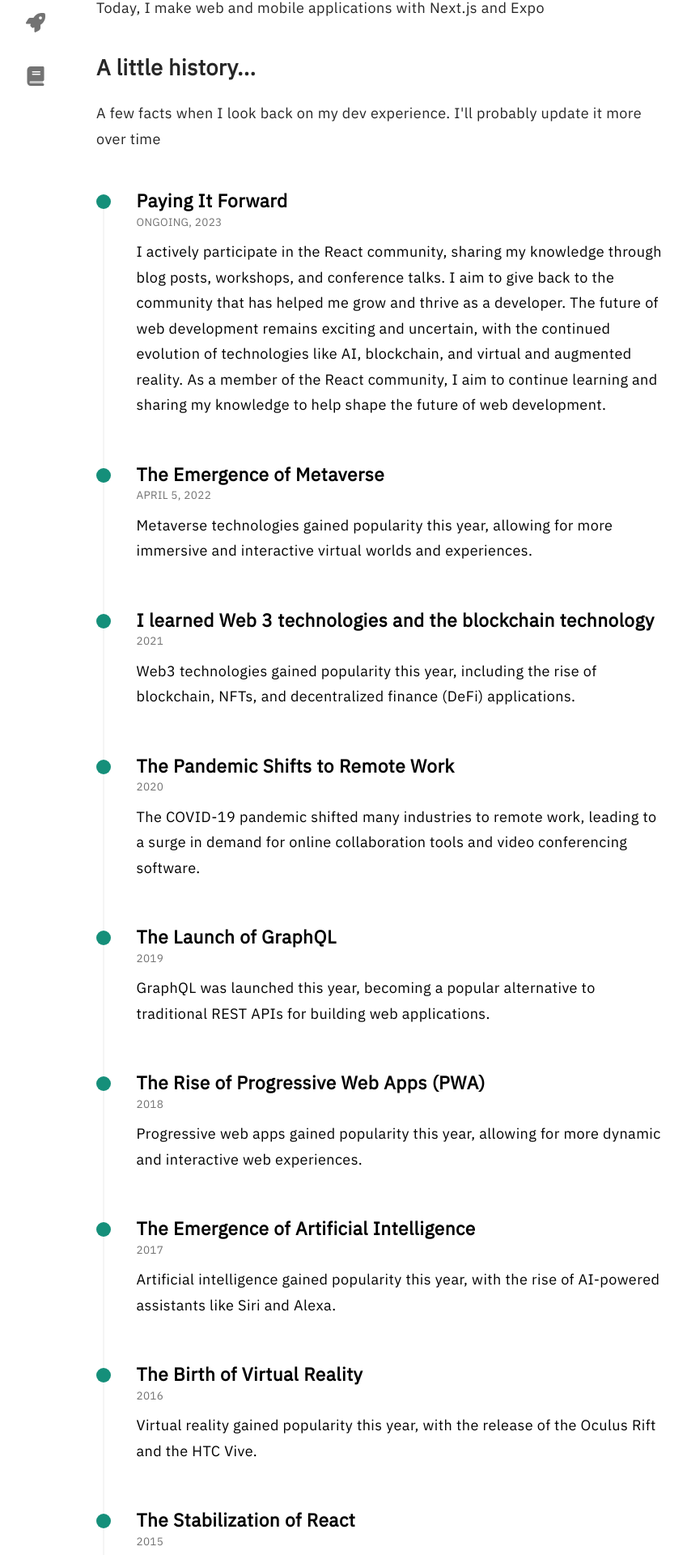
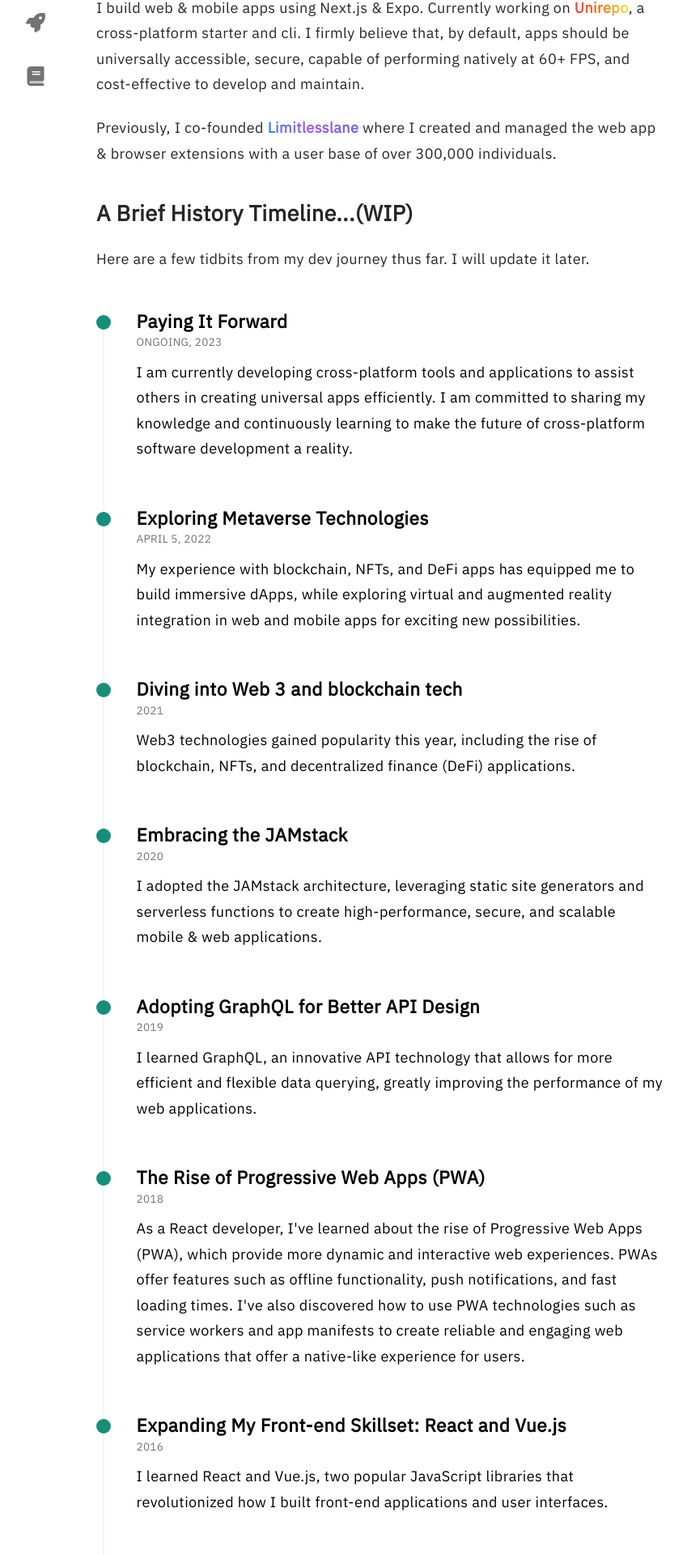
Before and after one commit to wibb36/wibb.me, a Next.js app: page /dev in a window 1280 px wide. Shown: the part 360-2280 px from the top of the page at 81% size, without its empty margins (167-1016 px from the left). Built offline with nearby package versions, Linux system fonts and the light colour scheme.

Commit message:
update content for my dev experience

```diff
--- a/app/dev/page.tsx
+++ b/app/dev/page.tsx
@@ -1,6 +1,7 @@
 import type { Metadata } from 'next';
+import Link from 'next/link'
+
 import { H1, Timeline } from '../../components';
-
 import timeline from './timeline';
 
 export const metadata: Metadata = {
@@ -17,11 +18,17 @@ export default function DeveloperPage() {
                     In a nutshell, I love building UIs and I'm a big fan of the React ecosystem. I value clean code and follow principals such as <a href="https://en.wikipedia.org/wiki/KISS_principle" rel="noopener noreferrer" target="_blank">KISS</a>, <a href="https://en.wikipedia.org/wiki/Don%27t_repeat_yourself" rel="noopener noreferrer" target="_blank">DRY</a>, and <a href="https://en.wikipedia.org/wiki/You_aren%27t_gonna_need_it#:~:text=%22You%20aren't%20gonna%20need,add%20functionality%20until%20deemed%20necessary." rel="noopener noreferrer" target="_blank">YAGNI</a>. I like type-system, tests before builds, lints before commits, and mostly continuous integration (CI/CD). Code correctness and uniformity save sprints.
                 </h2>
 
-                <p className="my-5 text-neutral-800 dark:text-neutral-200">Today, I make web and mobile applications with Next.js and Expo</p>
+                <p className="my-5 text-neutral-800 dark:text-neutral-200">
+                    I build web & mobile apps using Next.js & Expo. Currently working on <Link href="/projects/unirepo" className="bg-clip-text bg-gradient-to-r from-red-500 via-orange-500 to-yellow-300 font-extrabold text-transparent"><b>Unirepo</b></Link>, a cross-platform starter and cli. I firmly believe that, by default, apps should be universally accessible, secure, capable of performing natively at 60+ FPS, and cost-effective to develop and maintain.
+                </p>
+
+                <p className="my-5 text-neutral-800 dark:text-neutral-200">
+                    Previously, I co-founded <a href="https://limitlesslane.com/" target="_blank" className="bg-clip-text bg-gradient-to-r from-blue-500 via-purple-500 to-indigo-500 font-extrabold text-transparent"><b>Limitlesslane</b></a> where I created and managed the web app & browser extensions with a user base of over 300,000 individuals.
+                </p>
 
                 <div className="flex flex-col space-y-4 mt-8">
-                    <h3 className="my-1 max-w-[702px] font-extrabold text-xl md:text-2xl text-neutral-800 dark:text-neutral-200">A little history...</h3>
-                    <p className="my-5 text-neutral-800 dark:text-neutral-200">A few facts when I look back on my dev experience. I'll probably update it more over time</p>
+                    <h3 className="my-1 max-w-[702px] font-extrabold text-xl md:text-2xl text-neutral-800 dark:text-neutral-200">A Brief History Timeline...(WIP)</h3>
+                    <p className="my-5 text-neutral-800 dark:text-neutral-200">Here are a few tidbits from my dev journey thus far. I will update it later.</p>
                 </div>
 
 
--- a/app/dev/timeline.tsx
+++ b/app/dev/timeline.tsx
@@ -5,154 +5,149 @@ const timeline = [
         description: "In the beginning, I was just a curious kid who was fascinated with computers. I still remember the excitement of my dad bringing home our first computer ever - an IBM - in 1993. I spent hours a day tinkering with it, playing games, and exploring the different programs. I was hooked."
     },
     {
-        title: "I learned HTML",
-        time: "Sometime, 1994",
-        description: "I learned HTML. In the beginning, I was just a curious kid who was fascinated with computers."
+        title: "Introduction to HTML",
+        time: "1994 - 1995",
+        description: "The year 1995 marks the birth of the World Wide Web (WWW), which forever changed the way we communicate and share information. I was first introduced to HTML by my father's friend, who happened to be a student at La Sorbonne University in Paris. His passion for technology and software development was contagious, and he played a significant role in sparking my interest in the field. As I began to learn HTML, I became fascinated with the power of code to create and shape the digital world, setting me on the path to becoming a software developer."
     },
     {
-        title: "The World Wide Web",
-        time: "1995",
-        description: "This year marks the birth of the World Wide Web, which forever changed the way we communicate and share information."
+        title: "Discovering the Power of CSS",
+        time: "Sometime, 1996",
+        description: "Before CSS, I wrote inline styles in HTML, leading to cluttered code. Learning CSS allowed me to separate presentation from content, resulting in cleaner, more organized code. This newfound control over website appearance improved my designs and simplified maintenance, elevating my web development skills."
     },
+    // {
+    //     title: "The Rise of Search Engines",
+    //     time: "1997",
+    //     description: "The Rise of Search Engines: This year, search engines like AltaVista and Yahoo! gained popularity, making it easier to find information on the internet."
+    // },
+    // {
+    //     title: "The Birth of Google",
+    //     time: "1998",
+    //     description: "Google was founded in September of this year, and it quickly became one of the most popular search engines on the internet."
+    // },
+    // {
+    //     title: "The Dot-Com Boom",
+    //     time: "1999",
+    //     description: "This year marked the height of the dot-com boom, as investors poured billions of dollars into internet startups."
+    // },
+    // {
+    //     title: "The Dot-Com Bust",
+    //     time: "2000",
+    //     description: "The dot-com bubble burst, leading to a recession in the tech industry that lasted for several years."
+    // },
+    // {
+    //     title: "The Launch of Wikipedia",
+    //     time: "2001",
+    //     description: "Wikipedia was launched this year, forever changing the way we access and share information on the internet."
+    // },
     {
-        title: "I learned CSS",
-        time: "Sometime, 1996",
-        description: "which allowed me to take my web design skills to the next level and create more visually appealing websites."
+        title: "Exploring JavaScript",
+        time: "2002",
+        description: "I began learning JavaScript, opening up new possibilities for creating interactive and dynamic web experiences. It was also the year where Blogging gained popularity, with many individuals and businesses using blogs as a way to share their thoughts and ideas online."
     },
-    {
-        title: "The Rise of Search Engines",
-        time: "1997",
-        description: "The Rise of Search Engines: This year, search engines like AltaVista and Yahoo! gained popularity, making it easier to find information on the internet."
-    },
-    {
-        title: "The Birth of Google",
-        time: "1998",
-        description: "Google was founded in September of this year, and it quickly became one of the most popular search engines on the internet."
-    },
-    {
-        title: "The Dot-Com Boom",
-        time: "1999",
-        description: "This year marked the height of the dot-com boom, as investors poured billions of dollars into internet startups."
-    },
-    {
-        title: "The Dot-Com Bust",
-        time: "2000",
-        description: "The dot-com bubble burst, leading to a recession in the tech industry that lasted for several years."
-    },
-    {
-        title: "The Launch of Wikipedia",
-        time: "2001",
-        description: "Wikipedia was launched this year, forever changing the way we access and share information on the internet."
-    },
-    {
-        title: "The Rise of Blogging",
-        time: "2002",
-        description: "Blogging gained popularity this year, with many individuals and businesses using blogs as a way to share their thoughts and ideas online."
-    },
-    {
-        title: "The Birth of WordPress",
-        time: "2003",
-        description: "WordPress was launched this year, becoming one of the most popular content management systems on the internet."
-    },
-    {
-        title: "The Rise of Social Media",
-        time: "2004",
-        description: "Facebook was founded this year, and it quickly became one of the most popular social media platforms on the internet."
-    },
-    {
-        title: "The Birth of YouTube",
-        time: "2005",
-        description: "YouTube was launched this year, forever changing the way we share and consume video content online."
-    },
+    // {
+    //     title: "The Birth of WordPress",
+    //     time: "2003",
+    //     description: "WordPress was launched this year, becoming one of the most popular content management systems on the internet."
+    // },
+    // {
+    //     title: "The Rise of Social Media",
+    //     time: "2004",
+    //     description: "Facebook was founded this year, and it quickly became one of the most popular social media platforms on the internet."
+    // },
+    // {
+    //     title: "The Birth of YouTube",
+    //     time: "2005",
+    //     description: "YouTube was launched this year, forever changing the way we share and consume video content online."
+    // },
     {
         title: "The Emergence of Web 2.0",
         time: "2006",
-        description: "Web 2.0 technologies gained popularity this year, allowing for more dynamic and interactive websites."
+        description: "Web 2.0 technologies revolutionized the internet, enabling more dynamic and interactive websites. As a developer, I embraced these technologies, learning Ajax, JavaScript libraries like jQuery, and server-side languages like PHP to create feature-rich web applications. The transition to Web 2.0 increased user expectations and required developers like me to adapt and enhance our skillsets."
     },
     {
         title: "The Launch of the first iPhone",
         time: "2007",
         description: "The iPhone was launched this year, forever changing the way we use mobile devices and access the internet."
     },
-    {
-        title: "The Birth of Airbnb & P2P Marketplaces",
-        time: "2008",
-        description: "Airbnb was founded this year, forever changing the way we travel and book accommodations."
-    },
-    {
-        title: "The Birth of Bitcoin",
-        time: "2009",
-        description: "Bitcoin was invented this year, introducing the world to the concept of decentralized digital currency."
-    },
+    // {
+    //     title: "The Birth of Airbnb & P2P Marketplaces",
+    //     time: "2008",
+    //     description: "Airbnb was founded this year, forever changing the way we travel and book accommodations."
+    // },
+    // {
+    //     title: "The Birth of Bitcoin",
+    //     time: "2009",
+    //     description: "Bitcoin was invented this year, introducing the world to the concept of decentralized digital currency."
+    // },
     {
         title: "The Rise of Mobile Apps",
         time: "2010",
-        description: "Mobile apps gained popularity this year, with the launch of the first iPad and the rise of the App Store."
+        description: "The launch of the first iPad and the rise of the App Store marked the beginning of the mobile app era. I quickly recognized the importance of mobile-first development, learning concepts of Objective-C and Java to build native iOS and Android apps. The idea of Mobile apps expanded my imagination and allowed me to create engaging, accessible experiences for users on various devices."
     },
     {
-        title: "The Birth of React",
-        time: "2011",
-        description: "React was first created by Jordan Walke, a software engineer at Facebook, in 2011."
+        title: "I launched Limitlesslane",
+        time: "Dec 25, 2011",
+        description: "I co-founded Limitlesslane, an online web-based password manager, and gained over 300,000 users. Running a tech startup taught me valuable lessons in building scalable software, ensuring high-quality code, and efficiently managing resources. I learned to monitor and optimize application performance, maintain security, and manage databases to provide seamless experiences for our users. Additionally, I discovered the importance of clear communication and collaboration within a development team to successfully deliver projects on time and within scope."
     },
     {
-        title: "I lunched Limitlesslane",
-        time: "Dec, 2012",
-        description: "Limitlesslane.com an online web based, password manager. I aquired over 300k users."
+        title: "Adopting Responsive Web Design",
+        time: "2012",
+        description: "Responsive web design became essential for developers to ensure websites were accessible on different devices and screen sizes. By incorporating responsive techniques, like fluid grids, flexible images, and CSS media queries, I was able to create adaptive layouts that provided an optimal viewing experience for users, regardless of their device."
     },
+    // {
+    //     title: "The Rise of React",
+    //     time: "2013",
+    //     description: "React was released as an open-source library in May 2013 and quickly gained popularity."
+    // },
+    // {
+    //     title: "The Emergence of AngularJS",
+    //     time: "2014",
+    //     description: "AngularJS gained popularity this year as a popular front-end development framework."
+    // },
+    // {
+    //     title: "The Stabilization of React",
+    //     time: "2015",
+    //     description: "React became stable with the release of version 1.0.0 in March 2015."
+    // },
     {
-        title: "The Rise of React",
-        time: "2013",
-        description: "React was released as an open-source library in May 2013 and quickly gained popularity."
+        title: "Expanding My Front-end Skillset: React and Vue.js",
+        time: "2016",
+        description: "I learned React and Vue.js, two popular JavaScript libraries that revolutionized how I built front-end applications and user interfaces."
     },
-    {
-        title: "The Emergence of AngularJS",
-        time: "2014",
-        description: "AngularJS gained popularity this year as a popular front-end development framework."
-    },
-    {
-        title: "The Stabilization of React",
-        time: "2015",
-        description: "React became stable with the release of version 1.0.0 in March 2015."
-    },
-    {
-        title: "The Birth of Virtual Reality",
-        time: "2016",
-        description: "Virtual reality gained popularity this year, with the release of the Oculus Rift and the HTC Vive."
-    },
-    {
-        title: "The Emergence of Artificial Intelligence",
-        time: "2017",
-        description: " Artificial intelligence gained popularity this year, with the rise of AI-powered assistants like Siri and Alexa."
-    },
+    // {
+    //     title: "The Emergence of Artificial Intelligence",
+    //     time: "2017",
+    //     description: " Artificial intelligence gained popularity this year, with the rise of AI-powered assistants like Siri and Alexa."
+    // },
     {
         title: "The Rise of Progressive Web Apps (PWA)",
         time: "2018",
-        description: "Progressive web apps gained popularity this year, allowing for more dynamic and interactive web experiences."
+        description: "As a React developer, I've learned about the rise of Progressive Web Apps (PWA), which provide more dynamic and interactive web experiences. PWAs offer features such as offline functionality, push notifications, and fast loading times. I've also discovered how to use PWA technologies such as service workers and app manifests to create reliable and engaging web applications that offer a native-like experience for users."
     },
     {
-        title: "The Launch of GraphQL",
+        title: "Adopting GraphQL for Better API Design",
         time: "2019",
-        description: "GraphQL was launched this year, becoming a popular alternative to traditional REST APIs for building web applications."
+        description: "I learned GraphQL, an innovative API technology that allows for more efficient and flexible data querying, greatly improving the performance of my web applications."
     },
     {
-        title: "The Pandemic Shifts to Remote Work",
+        title: "Embracing the JAMstack",
         time: "2020",
-        description: "The COVID-19 pandemic shifted many industries to remote work, leading to a surge in demand for online collaboration tools and video conferencing software."
+        description: "I adopted the JAMstack architecture, leveraging static site generators and serverless functions to create high-performance, secure, and scalable mobile & web applications."
     },
     {
-        title: "I learned Web 3 technologies and the blockchain technology",
+        title: "Diving into Web 3 and blockchain tech",
         time: "2021",
         description: "Web3 technologies gained popularity this year, including the rise of blockchain, NFTs, and decentralized finance (DeFi) applications."
     },
     {
-        title: "The Emergence of Metaverse",
+        title: "Exploring Metaverse Technologies",
         time: "April 5, 2022",
-        description: "Metaverse technologies gained popularity this year, allowing for more immersive and interactive virtual worlds and experiences."
+        description: "My experience with blockchain, NFTs, and DeFi apps has equipped me to build immersive dApps, while exploring virtual and augmented reality integration in web and mobile apps for exciting new possibilities."
     },
     {
         title: "Paying It Forward",
         time: "Ongoing, 2023",
-        description: "I actively participate in the React community, sharing my knowledge through blog posts, workshops, and conference talks. I aim to give back to the community that has helped me grow and thrive as a developer. The future of web development remains exciting and uncertain, with the continued evolution of technologies like AI, blockchain, and virtual and augmented reality. As a member of the React community, I aim to continue learning and sharing my knowledge to help shape the future of web development."
+        description: "I am currently developing cross-platform tools and applications to assist others in creating universal apps efficiently. I am committed to sharing my knowledge and continuously learning to make the future of cross-platform software development a reality."
     }
 ];
 
--- a/app/projects/unirepo/page.tsx
+++ b/app/projects/unirepo/page.tsx
@@ -25,7 +25,7 @@ export default function UnirepoPage() {
     return (
         <>
             <section className="mb-6">
-                <H1 className="mt-[-3px] text-3xl md:text-8xl font-extrabold text-transparent bg-clip-text bg-gradient-to-r from-blue-500 via-purple-500 to-indigo-500">Unirepo</H1>
+                <H1 className="mt-[-3px] text-3xl md:text-8xl font-extrabold text-transparent bg-clip-text bg-gradient-to-r from-red-500 via-orange-500 to-yellow-300">Unirepo</H1>
 
                 <h2 className="my-5 max-w-[702px] text-2xl md:text-4xl text-neutral-800 dark:text-neutral-200">
                     Bridging Web and Mobile for robust cross-platform app development.
```
